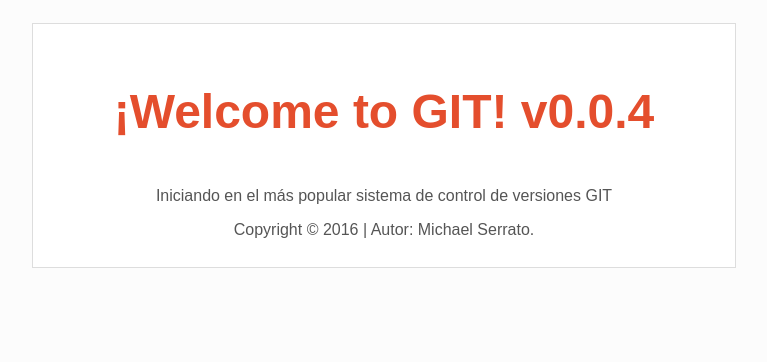
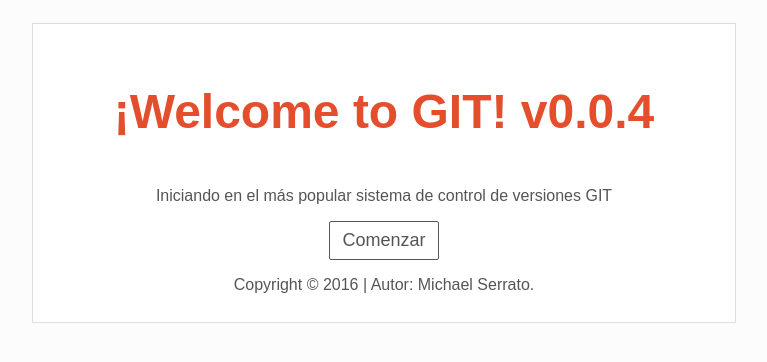
Before and after one commit to mserrato/FirstTest, a PHP site: page / in a window 1280 px wide. Shown: the top 362 px of the page, without its empty margins (256-1023 px from the left). Run offline with PHP 8.4, Linux system fonts and the light colour scheme.

Commit message:
Se agrego link para comenzar el curso

```diff
--- a/index.html
+++ b/index.html
@@ -10,6 +10,9 @@
     <article class="block">
       <h1> ¡Welcome to GIT! v0.0.4 </h1>
       <p> Iniciando en el más popular sistema de control de versiones GIT </p>
+      <div class="text-center">
+        <a href="#" class="btn-1"> Comenzar </a>
+      </div>
       <p> Copyright &copy; 2016 | Autor: Michael Serrato. </p>
     </article>
   </section>
--- a/style.css
+++ b/style.css
@@ -23,3 +23,17 @@ h1 {
   border: 1px solid #DDD;
   padding: 12px;
 }
+
+.text-center {
+  text-align: center;
+}
+
+.btn-1 {
+  display: inline-block;
+  color: #555;
+  font-size: 18px;
+  text-decoration: none;
+  border: 1px solid #555;
+  padding: 8px 12px;
+  border-radius: 2px;
+}
```
